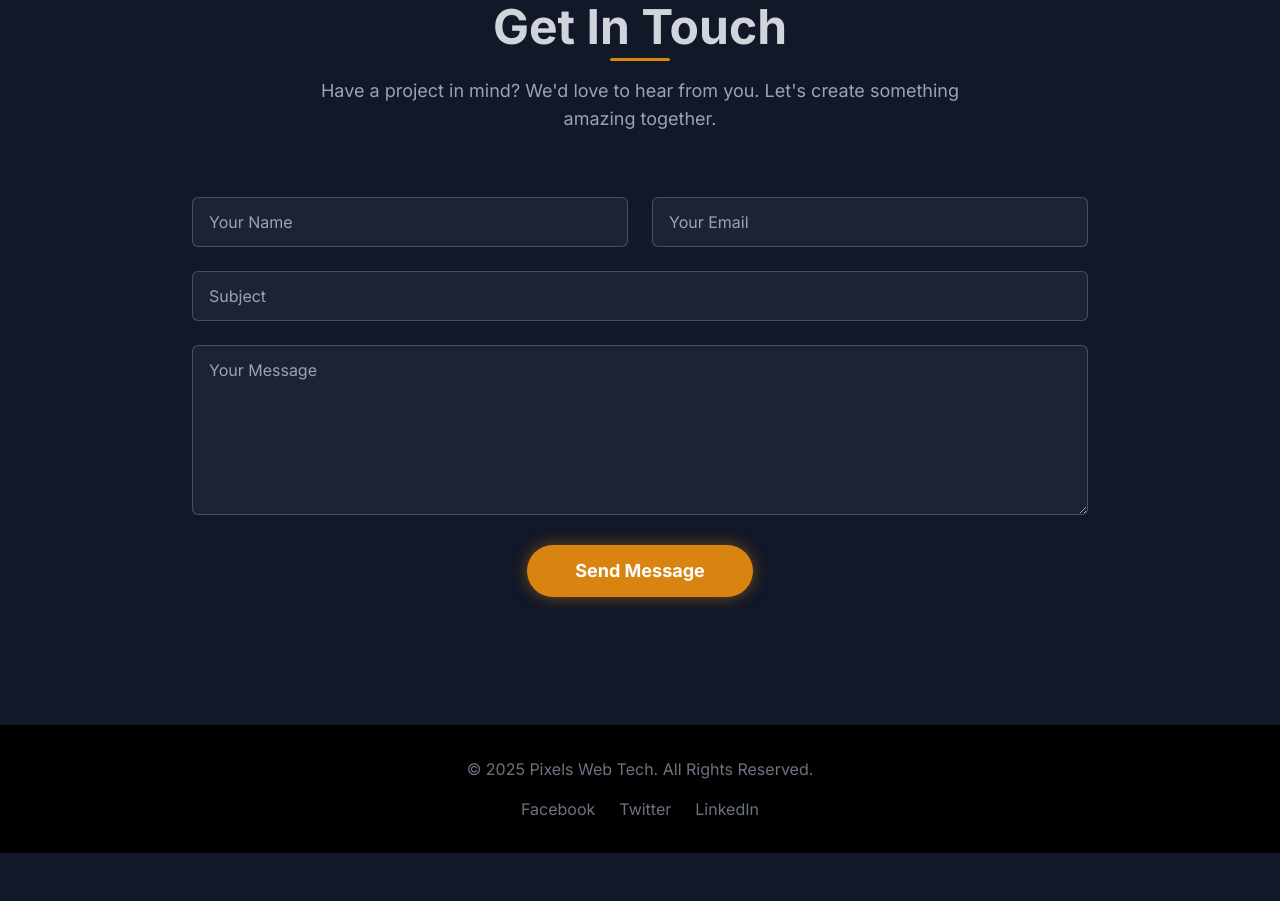
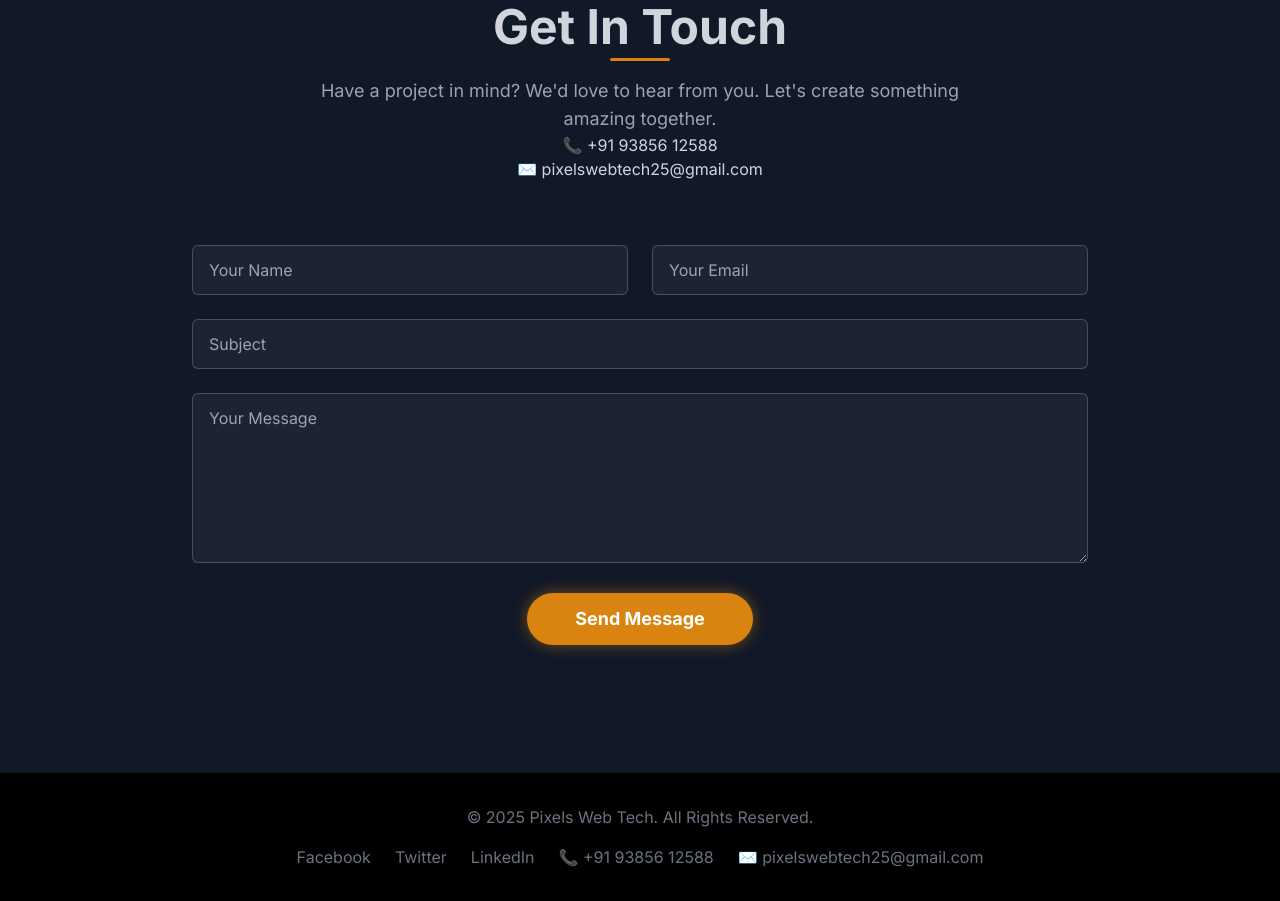
Before and after one commit to pixelswebtech/webpage, a plain HTML site: page index.html in a window 1280 px wide. Shown: the part 2630-3531 px from the top of the page. Before the commit the page ends 3483 px from the top, so only its background shows below. Drawn offline with nearby package versions, Linux system fonts and the light colour scheme.

Commit message:
Update index.html

```diff
--- a/index.html
+++ b/index.html
@@ -259,6 +259,11 @@
         <div class="text-center mb-16">
             <h2 class="text-4xl md:text-5xl font-bold section-title-underline">Get In Touch</h2>
             <p class="mt-4 text-lg text-gray-400 max-w-2xl mx-auto">Have a project in mind? We'd love to hear from you. Let's create something amazing together.</p>
+
+
+            <a href="tel:+919385612588">📞 +91 93856 12588</a> <br>
+            <a href="mailto:pixelswebtech25@gmail.com">✉️ pixelswebtech25@gmail.com</a>
+
         </div>
         <div class="max-w-4xl mx-auto">
             <form id="contactForm" class="grid grid-cols-1 md:grid-cols-2 gap-6 fade-in-up">
@@ -298,6 +303,8 @@
             <a href="#" class="hover:text-orange-400">Facebook</a>
             <a href="#" class="hover:text-orange-400">Twitter</a>
             <a href="#" class="hover:text-orange-400">LinkedIn</a>
+            <a href="tel:+919385612588">📞 +91 93856 12588</a>
+            <a href="mailto:pixelswebtech25@gmail.com">✉️ pixelswebtech25@gmail.com</a>
         </div>
     </div>
 </footer>
```
Lines whose indentation alone changed are shown as unchanged.
